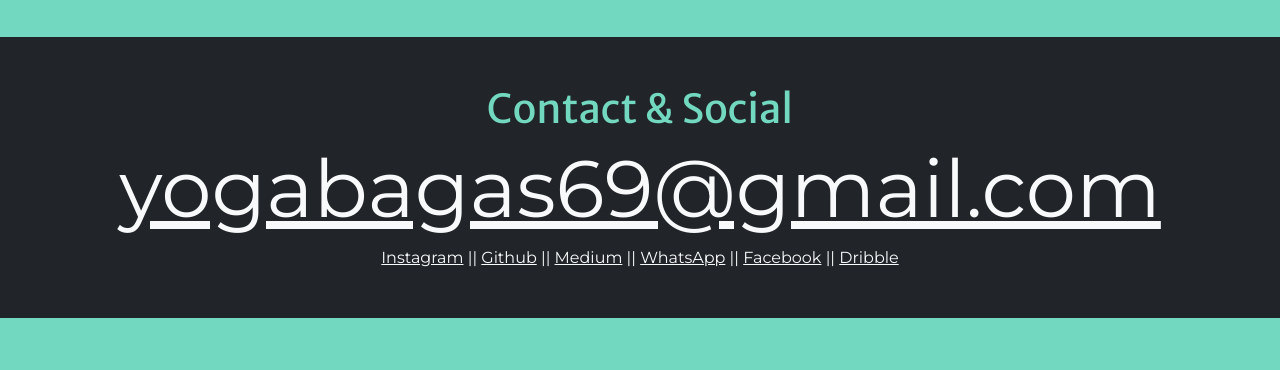
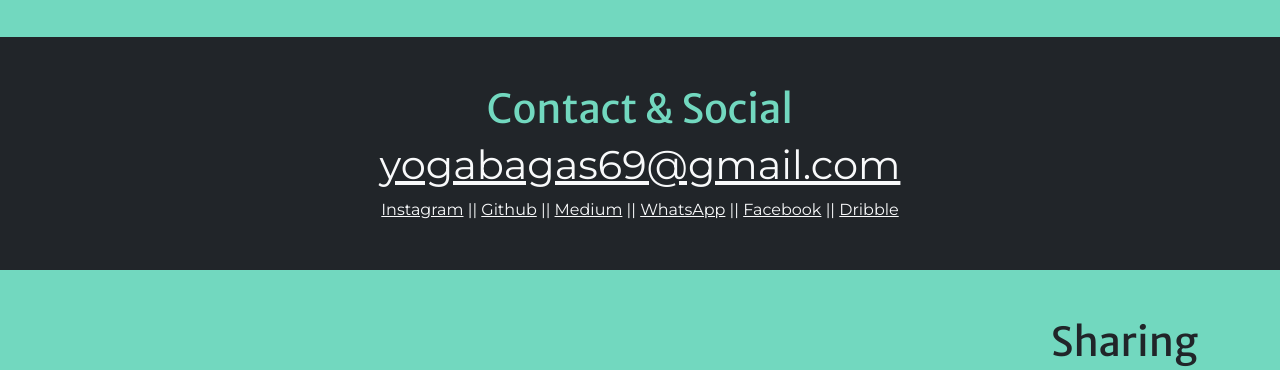
Before and after one commit to yogastama/yogastama.github.io, a plain HTML site: page index.html in a window 1280 px wide. Shown: the part 1348-1718 px from the top of the page. Drawn offline with nearby package versions, Linux system fonts and the light colour scheme.

```diff
--- a/index.html
+++ b/index.html
@@ -184,7 +184,7 @@
                         Contact & Social
                     </h1>
                     <a href="mailto:yogabagas69@gmail.com" class="text-light mt-3 font-main">
-                        <h1 class="display-1">
+                        <h1 class="display-6">
                             yogabagas69@gmail.com
                         </h1>
                     </a>
```
